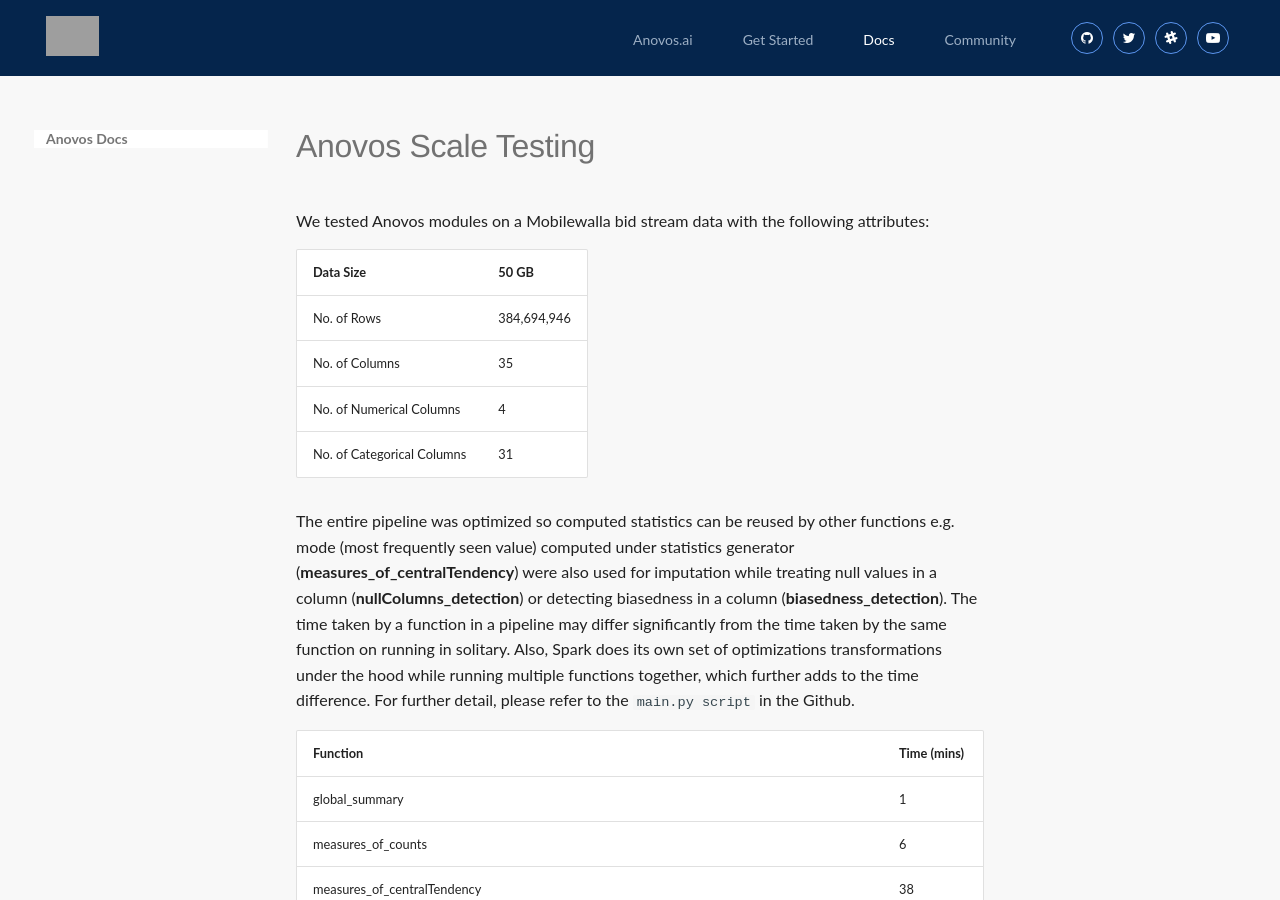
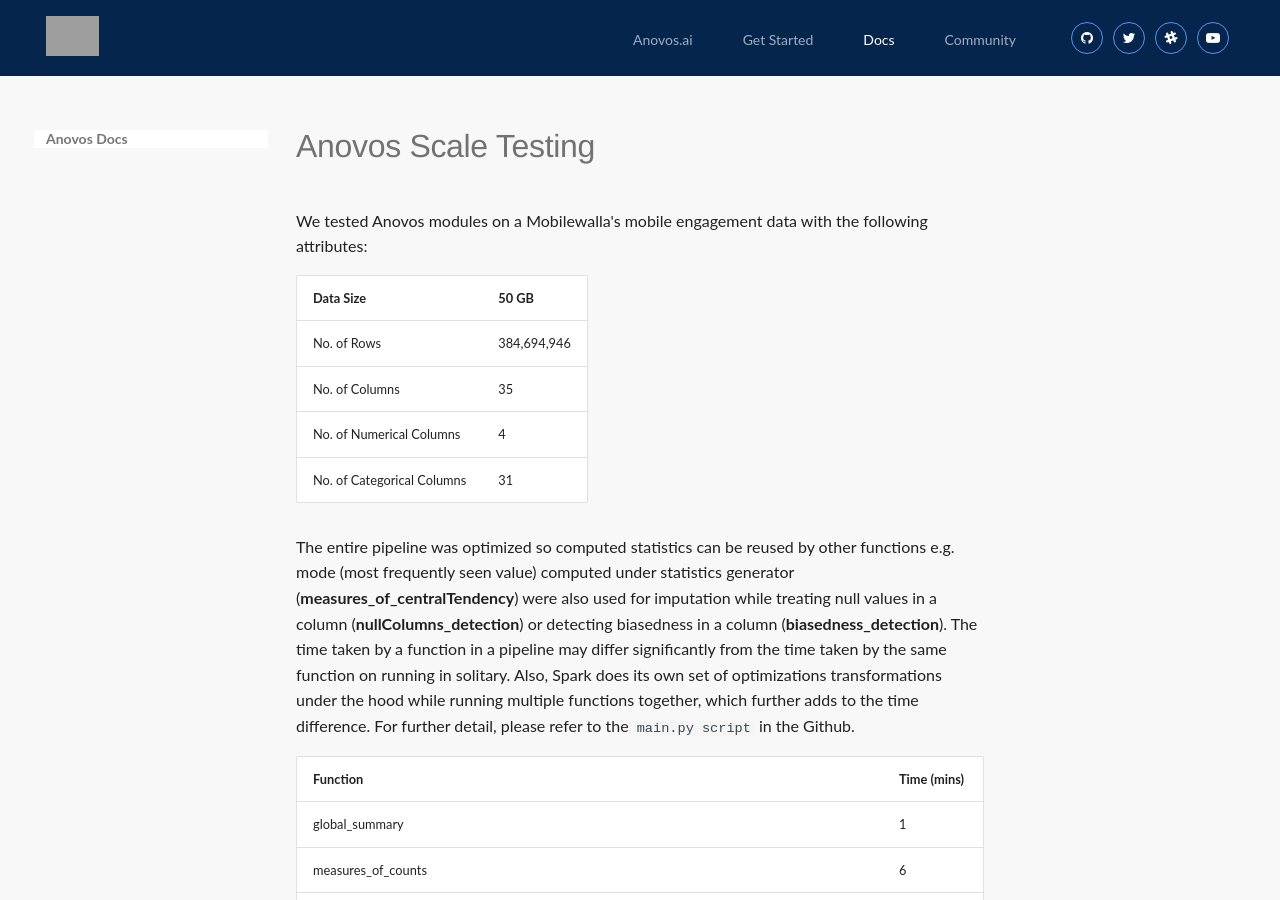
Before and after one commit to anovos/anovos-docs, an MkDocs documentation site: the page built from docs/docs/anovos-scale-testing/overview/index.md, in a window 1280 px wide and 900 px high. Built offline with MkDocs 1.6.1 and Material for MkDocs 9.7.7, drawn with Linux system fonts in a browser that asks for light colours; grey boxes are pictures that could not be loaded.

Commit message:
updating the scaling verbiate per Dr K

```diff
--- a/docs/docs/anovos-scale-testing/overview/index.md
+++ b/docs/docs/anovos-scale-testing/overview/index.md
@@ -1,6 +1,6 @@
 # Anovos Scale Testing
 
-We tested Anovos modules on a Mobilewalla bid stream data with the following attributes:
+We tested Anovos modules on a Mobilewalla's mobile engagement data with the following attributes:
 
 | Data Size | 50 GB |
 | --- | --- |
```
